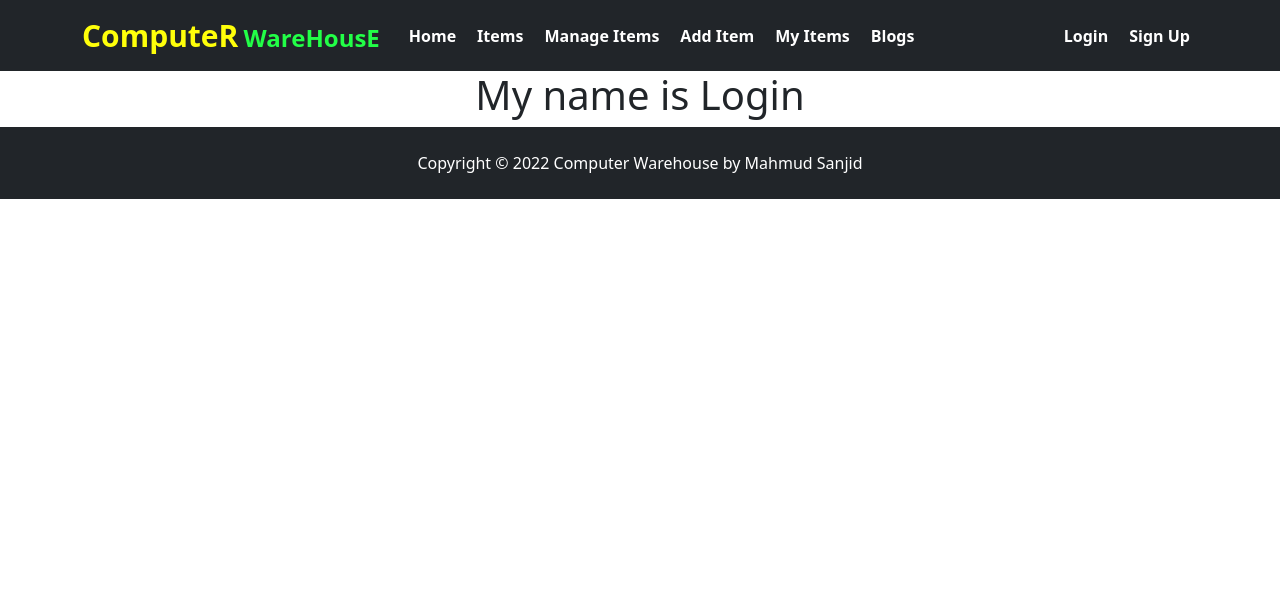
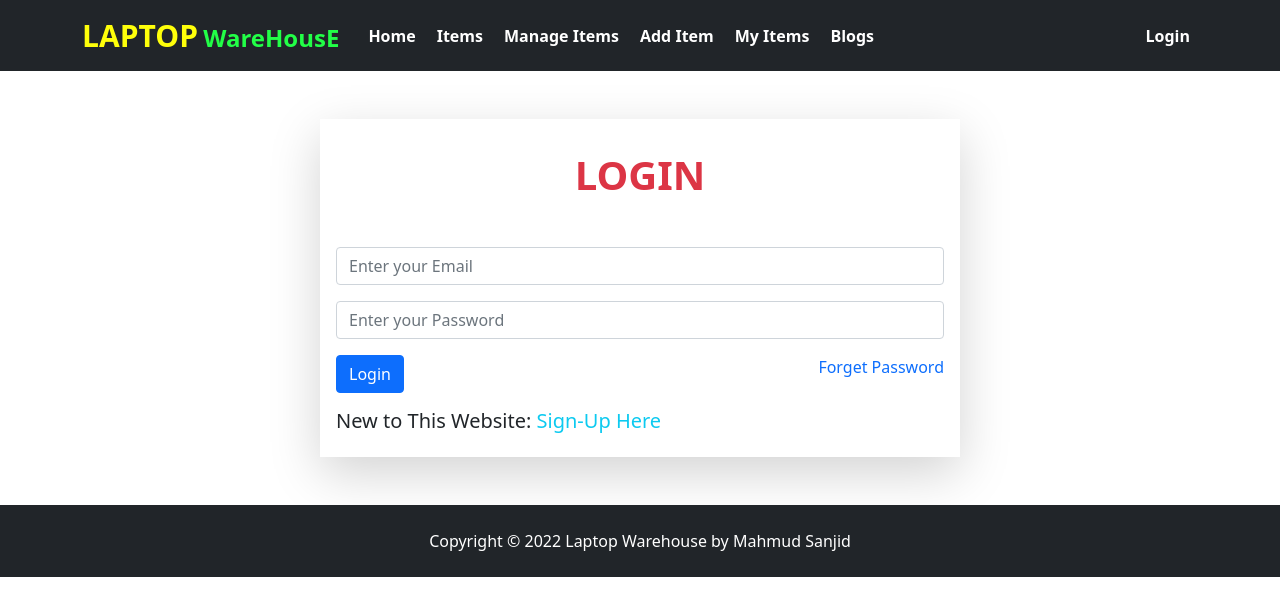
Before and after one commit to Sanjidk/warehouse-management-client-by-sanjid, a React (Create React App) app: page /login in a window 1280 px wide. Shown: the top 616 px of the page. Built offline with nearby package versions, Linux system fonts and the light colour scheme.

Commit message:
login form done

```diff
--- a/public/index.html
+++ b/public/index.html
@@ -24,7 +24,7 @@
       work correctly both with client-side routing and a non-root public URL.
       Learn how to configure a non-root public URL by running `npm run build`.
     -->
-    <title>Computer Warehouse</title>
+    <title>Laptop Warehouse</title>
   </head>
   <body>
     <noscript>You need to enable JavaScript to run this app.</noscript>
--- a/src/components/Login/Login/Login.js
+++ b/src/components/Login/Login/Login.js
@@ -1,9 +1,47 @@
 import React from 'react';
+import { Button, Form } from 'react-bootstrap';
+import { Link } from 'react-router-dom';
 
 const Login = () => {
   return (
-    <div>
-            <h1>My name is Login</h1>
+    <div className="container w-50 mx-auto my-5 p-3 text-start shadow-lg">
+      <h1 className="fw-bold text-center text-danger mt-3 mb-5">LOGIN</h1>
+      <Form onSubmit=''>
+        <Form.Group className="mb-3" controlId="formBasicEmail">
+          <Form.Control
+            type="email"
+            placeholder="Enter your Email"
+            required
+          />
+        </Form.Group>
+        <Form.Group className="mb-3" controlId="formBasicPassword">
+          <Form.Control
+            type="password"
+            placeholder="Enter your Password"
+            required
+          />
+        </Form.Group>
+        <div className='d-flex justify-content-between'>
+        <Button variant="primary" type="submit">
+          Login
+        </Button>
+        <Link
+          to="/login"
+          className="text-primary pe-auto text-decoration-none"
+        >
+          Forget Password
+        </Link>
+        </div>
+      </Form>
+      <h5 className="mt-3">
+        New to This Website: {" "}
+        <Link
+          to="/signup"
+          className="text-info pe-auto text-decoration-none"
+        >
+          Sign-Up Here
+        </Link>{" "}
+      </h5>
     </div>
   );
 };
--- a/src/components/Shared/Footer/Footer.js
+++ b/src/components/Shared/Footer/Footer.js
@@ -6,7 +6,7 @@ const Footer = () => {
 
   return (
     <div className='bg-dark text-white footer-div py-4'>
-      <p className='m-0'>Copyright &#169; {year} Computer Warehouse by Mahmud Sanjid</p>
+      <p className='m-0'>Copyright &#169; {year} Laptop Warehouse by Mahmud Sanjid</p>
     </div>
   );
 };
--- a/src/components/Shared/Header/Header.js
+++ b/src/components/Shared/Header/Header.js
@@ -7,7 +7,7 @@ const Header = () => {
   return (
     <Navbar collapseOnSelect expand="lg" sticky='top' bg="dark" variant="dark">
     <Container>
-      <Navbar.Brand className='fw-bold' as={Link} to="/"><span className='header-title'>ComputeR</span> <span className='header-title2'>WareHousE</span>
+      <Navbar.Brand className='fw-bold' as={Link} to="/"><span className='header-title'>LAPTOP</span> <span className='header-title2'>WareHousE</span>
       </Navbar.Brand>
       <Navbar.Toggle aria-controls="responsive-navbar-nav" />
       <Navbar.Collapse id="responsive-navbar-nav">
@@ -22,7 +22,7 @@ const Header = () => {
 
         <Nav className="text-center fw-bold">
         <Nav.Link className='text-white header-compo' as={Link} to="/login">Login</Nav.Link>
-        <Nav.Link className='text-white header-compo' as={Link} to="/signup">Sign Up</Nav.Link>
+        {/* <Nav.Link className='text-white header-compo' as={Link} to="/signup">Sign Up</Nav.Link> */}
         </Nav>
       </Navbar.Collapse>
     </Container>
```
